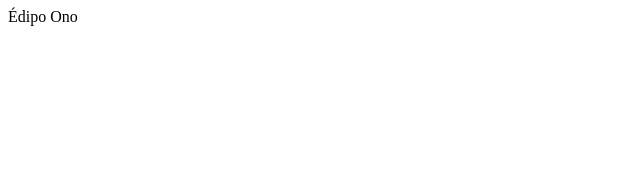
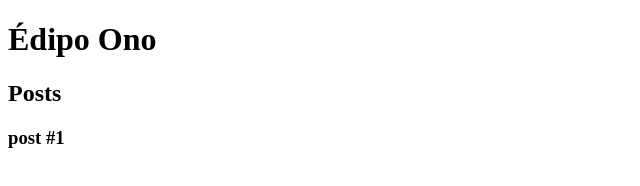
Before and after one commit to Khadix486/dio-desafio-github, a plain HTML site: page HTML - CSS/Curso-HTML5/index.html in a window 1280 px wide. Shown: the whole page, without its empty margins (0-640 px from the left). Drawn offline with Linux system fonts and the light colour scheme.

Commit message:
Acrescentando mais elementos

```diff
--- a/HTML - CSS/Curso-HTML5/index.html
+++ b/HTML - CSS/Curso-HTML5/index.html
@@ -5,6 +5,19 @@
         <title> Édipo Ono</title>
     </head>
     <body>
-        Édipo Ono
+        <header>
+            <h1>Édipo Ono</h1>
+        </header>
+        <section>
+            <header>
+                <h2>Posts</h2>
+            </header>
+            <article>
+                <header>
+                    <h3>post #1</h3>
+                </header>
+            </article>
+        </section>
+        <footer></footer>
     </body>
 </html>
```
